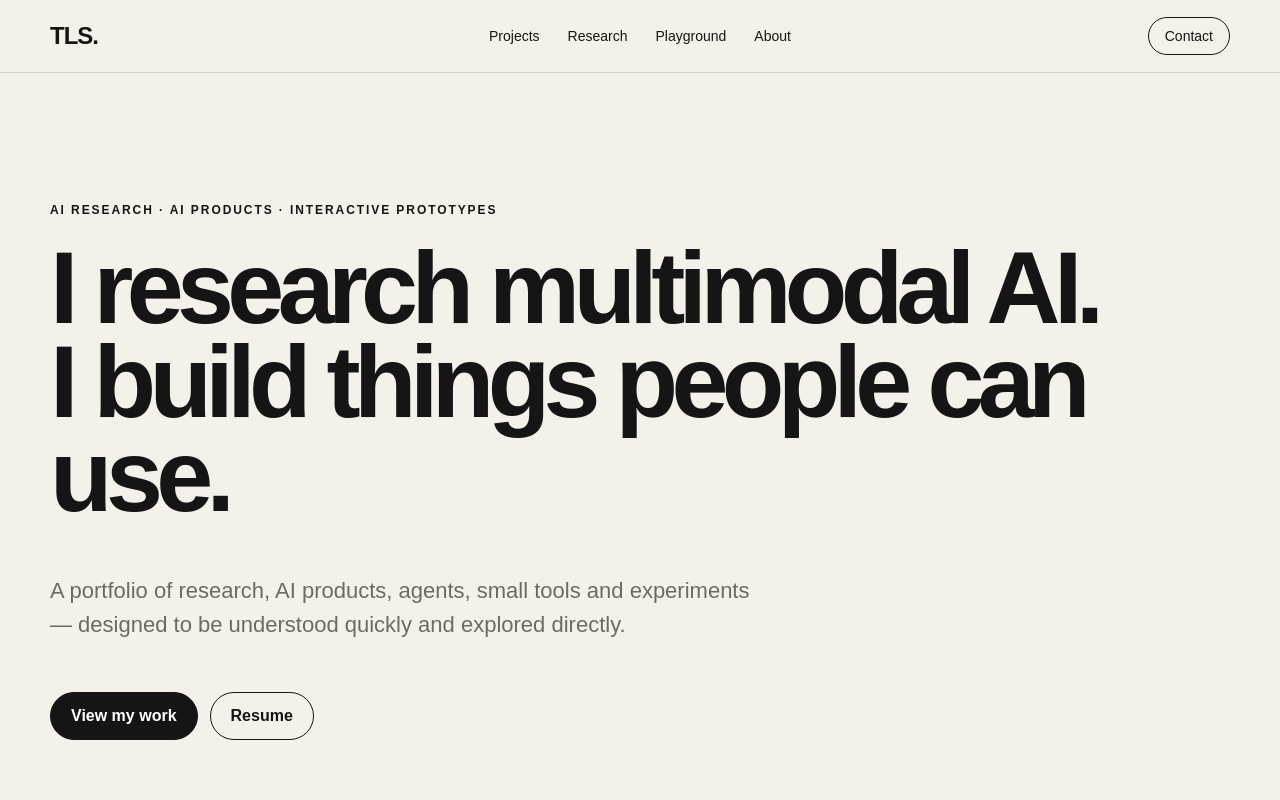
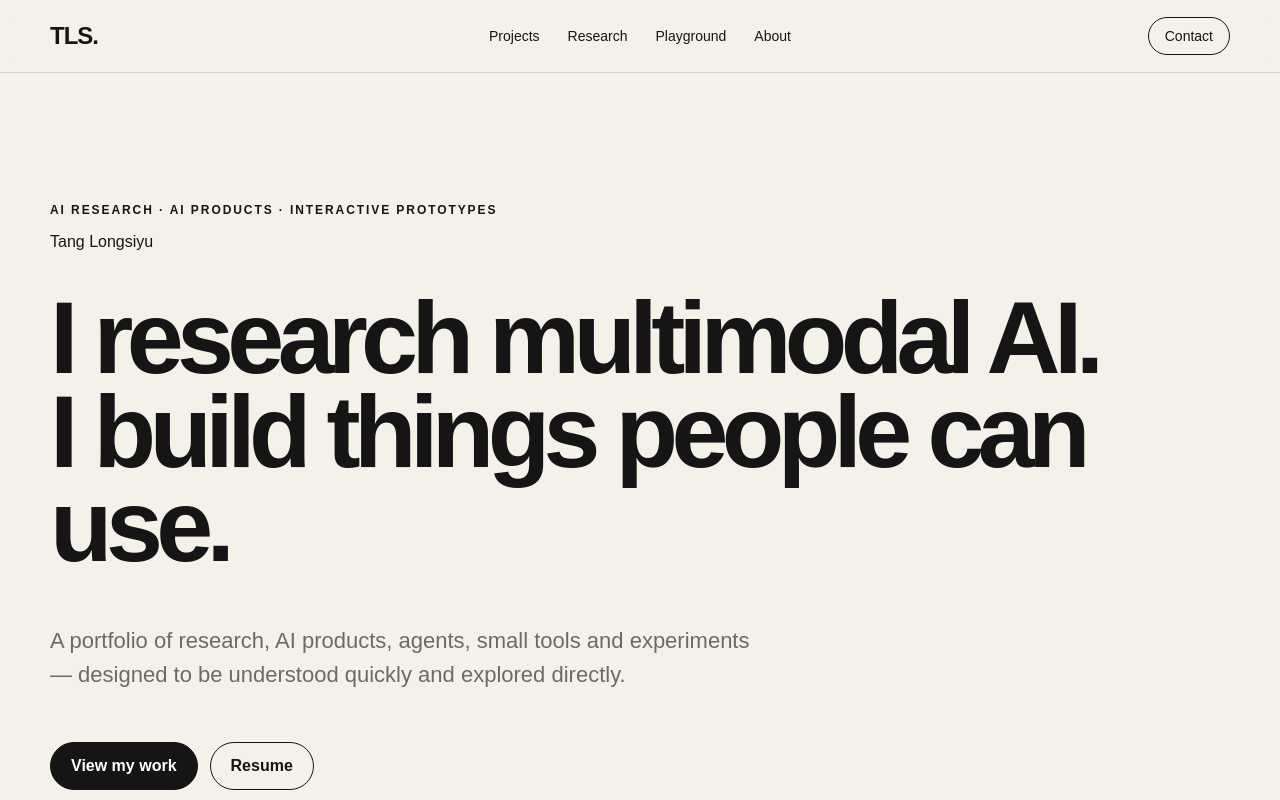
Before and after one commit to TANG-2003/personal-portfolio, a Next.js app: page / in a window 1280 px wide. Shown: the top 800 px of the page. Built offline with nearby package versions, Linux system fonts and the light colour scheme.

Commit message:
Update page.tsx

```diff
--- a/app/page.tsx
+++ b/app/page.tsx
@@ -13,6 +13,7 @@ export default function Home() {
 
       <section className="hero container">
         <div className="hero-kicker">AI RESEARCH · AI PRODUCTS · INTERACTIVE PROTOTYPES</div>
+        <p className="hero-name">Tang Longsiyu</p>
         <h1>I research multimodal AI.<br />I build things people can use.</h1>
         <p className="hero-copy">A portfolio of research, AI products, agents, small tools and experiments — designed to be understood quickly and explored directly.</p>
         <div className="hero-actions">
```
